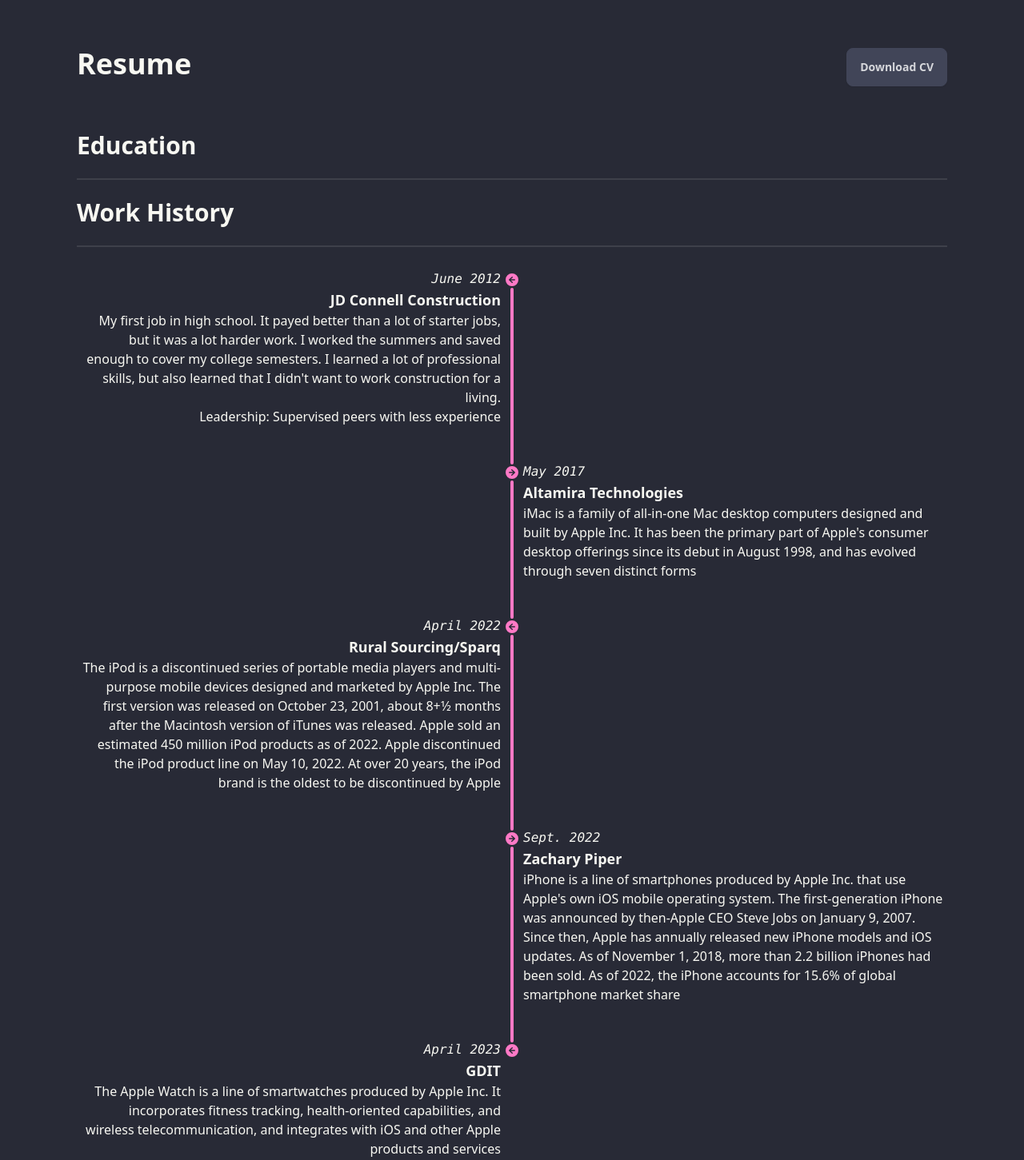
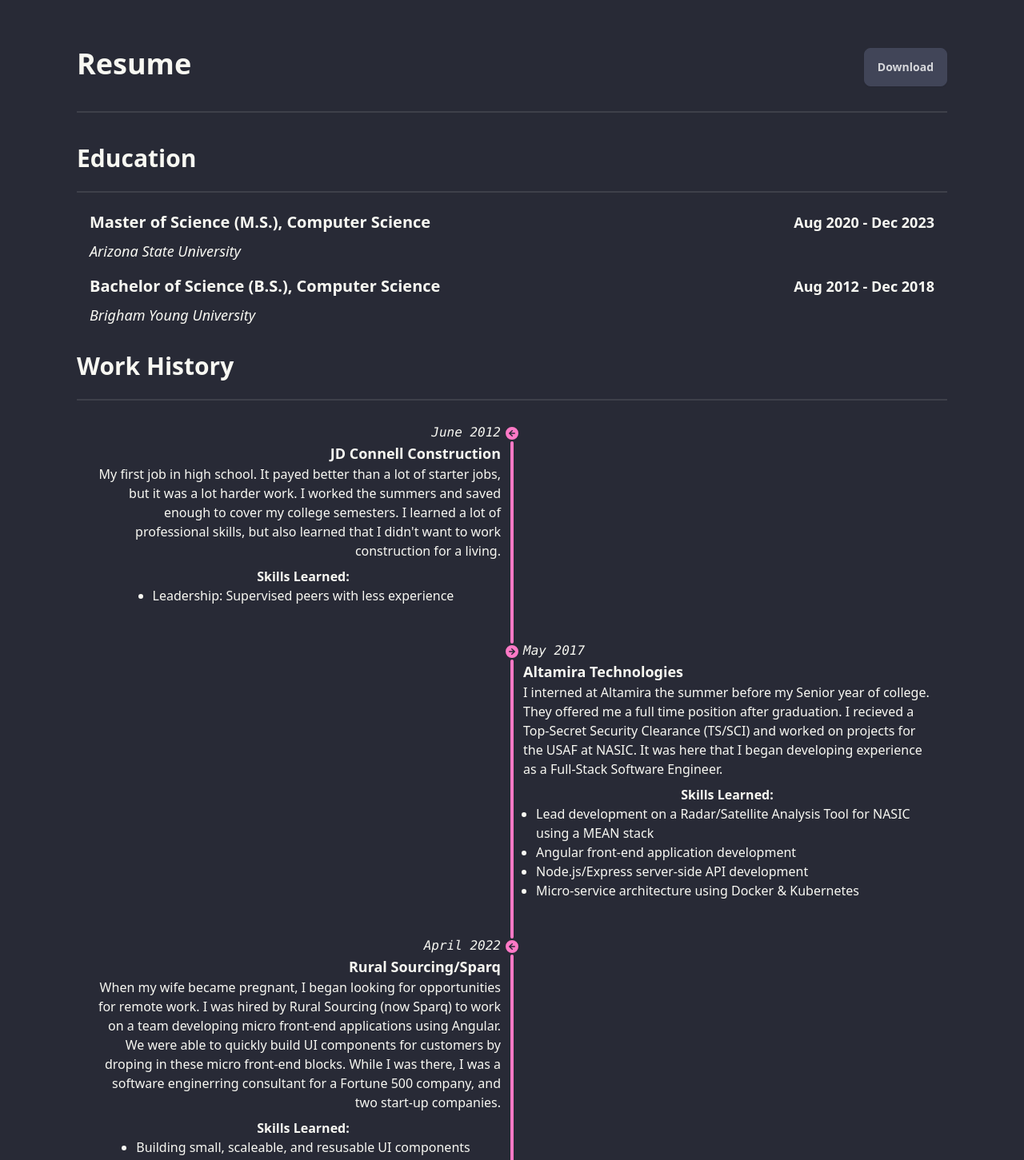
Before and after one commit to astind/personal-site-svelte, a SvelteKit app: page /work in a window 1280 px wide. Shown: the part 120-1571 px from the top of the page at 80% size. Built offline with nearby package versions, Linux system fonts and the light colour scheme.

Commit message:
more work detail

```diff
--- a/src/routes/work/+page.svelte
+++ b/src/routes/work/+page.svelte
@@ -7,8 +7,10 @@
 
 <div class="flex justify-between">
   <Header {title}></Header>
-  <button class="btn btn-neutral">Download CV</button>
+  <button class="btn btn-neutral">Download</button>
 </div>
+
+<div class="divider mt-0"></div>
 
 <div class="mt-8">
 
@@ -17,12 +19,35 @@
   </h2>
   <div class="divider"></div>
 
-  <h2 class="text-3xl font-semibold">
+  <div class="w-full px-4">
+    <ul class="space-y-4">
+      <li>
+        <div class="flex justify-between">
+          <div class="flex flex-col">
+            <h3 class="text-xl font-semibold">Master of Science (M.S.), Computer Science</h3>
+            <p class="text-lg italic mt-2">Arizona State University</p>
+          </div>
+          <div class="text-lg font-semibold">Aug 2020 - Dec 2023</div>
+        </div>
+      </li>
+      <li >
+        <div class="flex justify-between">
+          <div class="flex flex-col">
+            <h3 class="text-xl font-semibold">Bachelor of Science (B.S.), Computer Science</h3>
+            <p class="text-lg italic mt-2">Brigham Young University</p>
+          </div>
+          <div class="text-lg font-semibold">Aug 2012 - Dec 2018</div>
+        </div>
+      </li>
+    </ul>
+  </div>
+
+  <h2 class="text-3xl font-semibold mt-8">
     Work History
   </h2>
   <div class="divider"></div>
 
-  <ul class="timeline timeline-snap-icon max-md:timeline-compact timeline-vertical">
+  <ul class="timeline timeline-snap-icon max-md:timeline-compact timeline-vertical px-4">
     <li>
       <div class="timeline-middle">
         <svg xmlns="http://www.w3.org/2000/svg" viewBox="0 0 20 20" fill="currentColor" class="size-5 text-primary">
@@ -43,9 +68,12 @@
         I worked the summers and saved enough to cover my college semesters.
 
         I learned a lot of professional skills, but also learned that I didn't want to work construction for a living.
-        <ul>
-          <li>Leadership: Supervised peers with less experience</li>
-        </ul>
+        <div class="flex flex-col items-center justify-center pl-4 lg:pl-8 pr-4 mt-2">
+          <h4 class="font-bold">Skills Learned:</h4>
+          <ul class="list-disc text-left">
+            <li>Leadership: Supervised peers with less experience</li>
+          </ul>
+        </div>
       </div>
       <hr class="bg-primary" />
     </li>
@@ -59,9 +87,18 @@
       <div class="timeline-end md:mb-10">
         <time class="font-mono italic">May 2017</time>
         <div class="text-lg font-black">Altamira Technologies</div>
-        iMac is a family of all-in-one Mac desktop computers designed and built by Apple Inc. It has
-        been the primary part of Apple's consumer desktop offerings since its debut in August 1998,
-        and has evolved through seven distinct forms
+        I interned at Altamira the summer before my Senior year of college. They offered me a full time position after graduation.
+        I recieved a Top-Secret Security Clearance (TS/SCI) and worked on
+        projects for the USAF at NASIC. It was here that I began developing experience as a Full-Stack Software Engineer.
+        <div class="flex flex-col items-center justify-center px-4 mt-2">
+          <h4 class="font-bold">Skills Learned:</h4>
+          <ul class="list-disc">
+            <li>Lead development on a Radar/Satellite Analysis Tool for NASIC using a MEAN stack</li>
+            <li>Angular front-end application development</li>
+            <li>Node.js/Express server-side API development</li>
+            <li>Micro-service architecture using Docker & Kubernetes</li>
+          </ul>
+        </div>
       </div>
       <hr class="bg-primary" />
     </li>
@@ -82,11 +119,17 @@
       <div class="timeline-start mb-10 md:text-end">
         <time class="font-mono italic">April 2022</time>
         <div class="text-lg font-black">Rural Sourcing/Sparq</div>
-        The iPod is a discontinued series of portable media players and multi-purpose mobile devices
-        designed and marketed by Apple Inc. The first version was released on October 23, 2001, about
-        8+1⁄2 months after the Macintosh version of iTunes was released. Apple sold an estimated 450
-        million iPod products as of 2022. Apple discontinued the iPod product line on May 10, 2022. At
-        over 20 years, the iPod brand is the oldest to be discontinued by Apple
+        When my wife became pregnant, I began looking for opportunities for remote work. I was hired by Rural Sourcing (now Sparq) to work on a team developing
+        micro front-end applications using Angular. We were able to quickly build UI components for customers by droping in these micro front-end blocks. While I was there,
+        I was a software enginerring consultant for a Fortune 500 company, and two start-up companies.
+        <div class="flex flex-col items-center justify-center pl-4 lg:pl-8 pr-4 mt-2">
+          <h4 class="font-bold">Skills Learned:</h4>
+          <ul class="list-disc text-left">
+            <li>Building small, scaleable, and resusable UI components</li>
+            <li>Learned Jamstack application architecture</li>
+            <li>Experience using Azure DevOps</li>
+          </ul>
+        </div>
       </div>
       <hr class="bg-primary" />
     </li>
```
